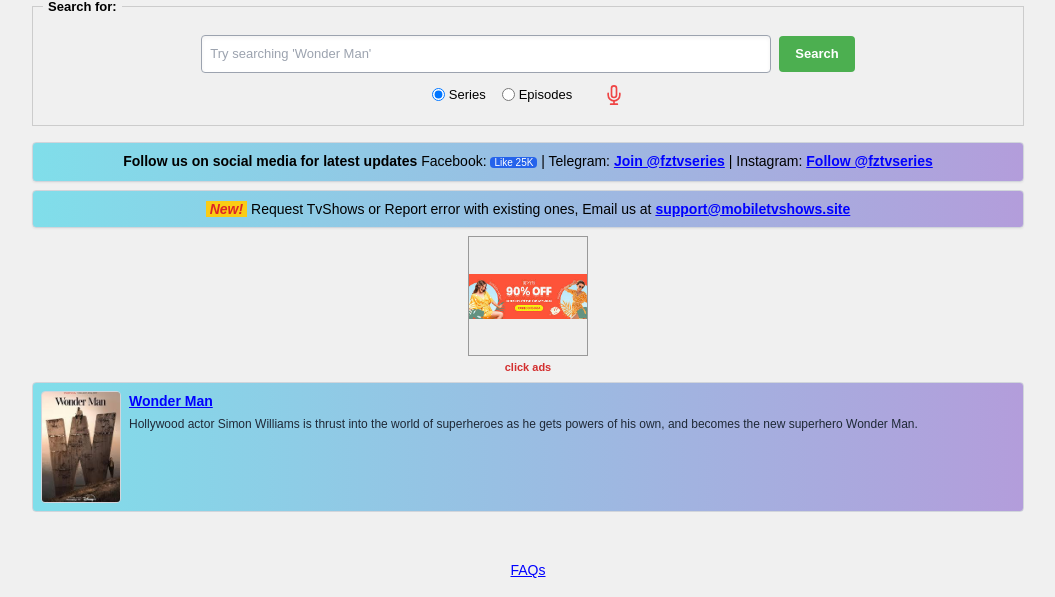
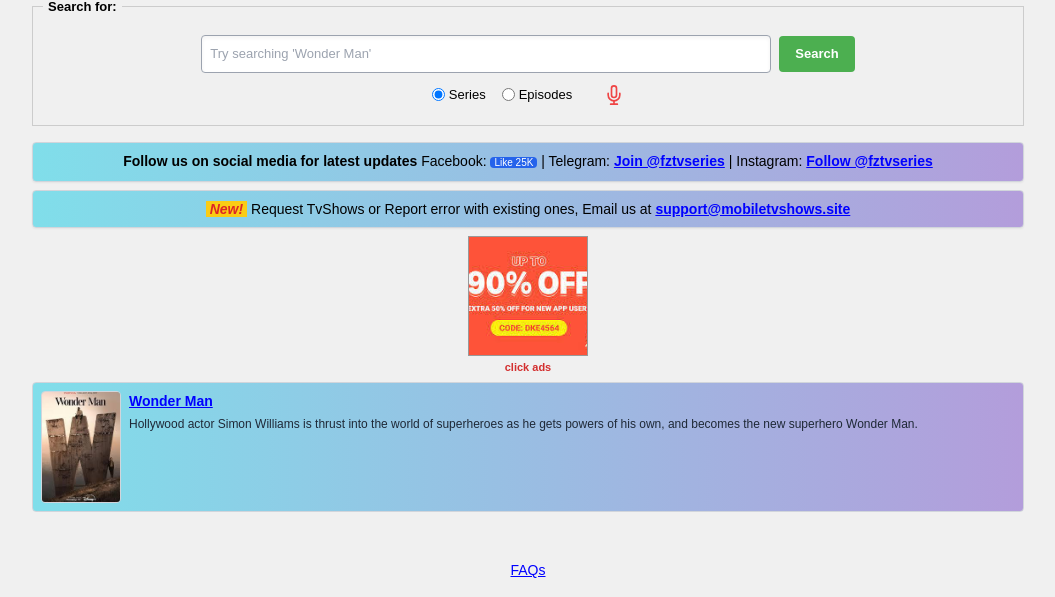
Before and after one commit to T-I-W-O/django-movie-catalog, a Django app: page / in a window 1280 px wide. Shown: the part 141-738 px from the top of the page, without its empty margins (112-1167 px from the left). Run offline with Django 5.2, Linux system fonts and the light colour scheme; some libraries are stand-ins or nearby versions.

Commit message:
Update index.html

```diff
--- a/fzmovies/templates/index.html
+++ b/fzmovies/templates/index.html
@@ -114,7 +114,12 @@
             line-height: 1.2;
             margin-top: 5px;
         }
-
+        .ad-slide img {
+            width: 100%;
+            height: 100%;
+            object-fit: cover; /* This crops the image to fill the box without stretching */
+            display: block;
+        }
         .unavailable-box {
             background-color: #fff3cd;
             border: 1px solid #ffeeba;
```
